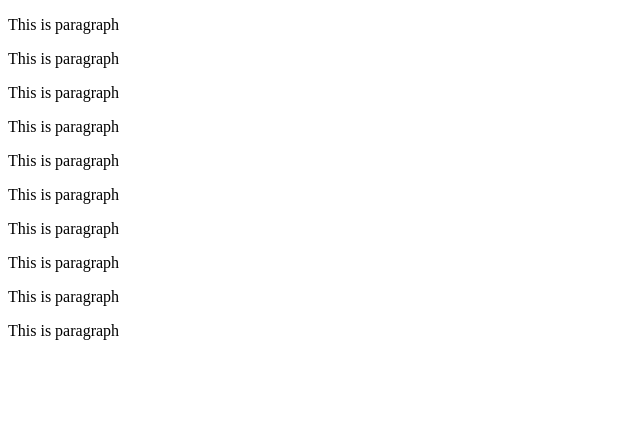
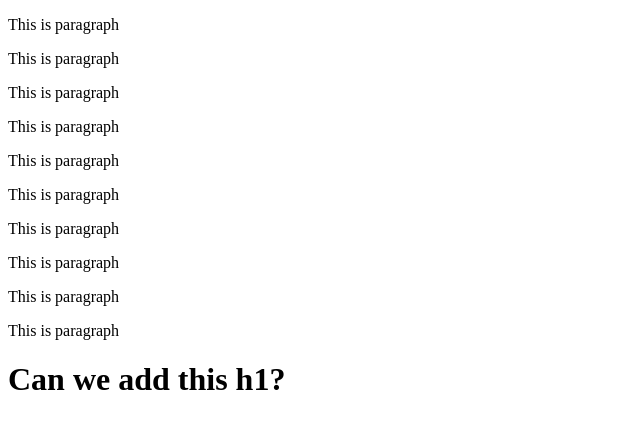
Before and after one commit to patelnirmal17592/missionX-test, a plain HTML site: page index.html in a window 1280 px wide. Shown: the whole page, without its empty margins (0-640 px from the left). Drawn offline with Linux system fonts and the light colour scheme.

Commit message:
added h1

```diff
--- a/index.html
+++ b/index.html
@@ -17,5 +17,7 @@
     <p>This is paragraph</p>
     <p>This is paragraph</p>
     <p>This is paragraph</p>
+
+    <h1>Can we add this h1?</h1>
   </body>
 </html>
```
